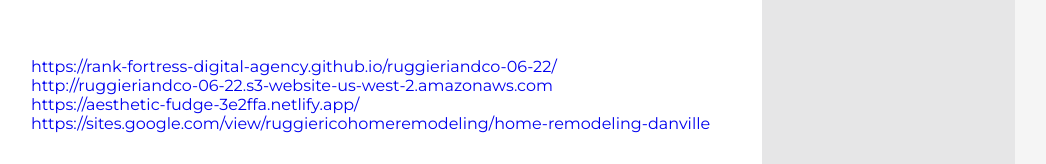
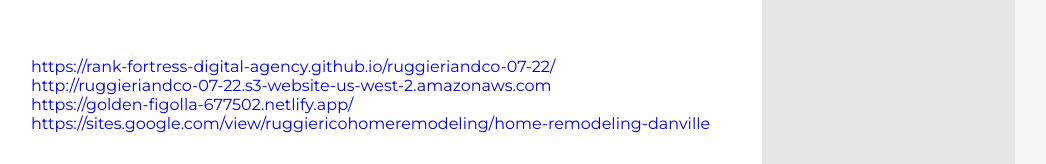
Before and after one commit to Rank-Fortress-Digital-Agency/ruggieriandco-07-22, a plain HTML site: page index.html in a window 1280 px wide. Shown: the part 9408-9572 px from the top of the page, without its empty margins (137-1183 px from the left). Drawn offline with Linux system fonts and the light colour scheme.

Commit message:
Add files via upload

```diff
--- a/index.html
+++ b/index.html
@@ -488,18 +488,18 @@
         <section>
           <a
             target="_bLank"
-            href="https://rank-fortress-digital-agency.github.io/ruggieriandco-06-22/"
-            >https://rank-fortress-digital-agency.github.io/ruggieriandco-06-22/</a
+            href="https://rank-fortress-digital-agency.github.io/ruggieriandco-07-22/"
+            >https://rank-fortress-digital-agency.github.io/ruggieriandco-07-22/</a
           ><br />
           <a
             target="_bLank"
-            href="http://ruggieriandco-06-22.s3-website-us-west-2.amazonaws.com"
-            >http://ruggieriandco-06-22.s3-website-us-west-2.amazonaws.com</a
+            href="http://ruggieriandco-07-22.s3-website-us-west-2.amazonaws.com"
+            >http://ruggieriandco-07-22.s3-website-us-west-2.amazonaws.com</a
           ><br />
           <a
             target="_bLank"
-            href="https://aesthetic-fudge-3e2ffa.netlify.app//"
-            >https://aesthetic-fudge-3e2ffa.netlify.app/</a
+            href="https://golden-figolla-677502.netlify.app/"
+            >https://golden-figolla-677502.netlify.app/</a
           ><br />
           <a
             target="_bLank"
```
